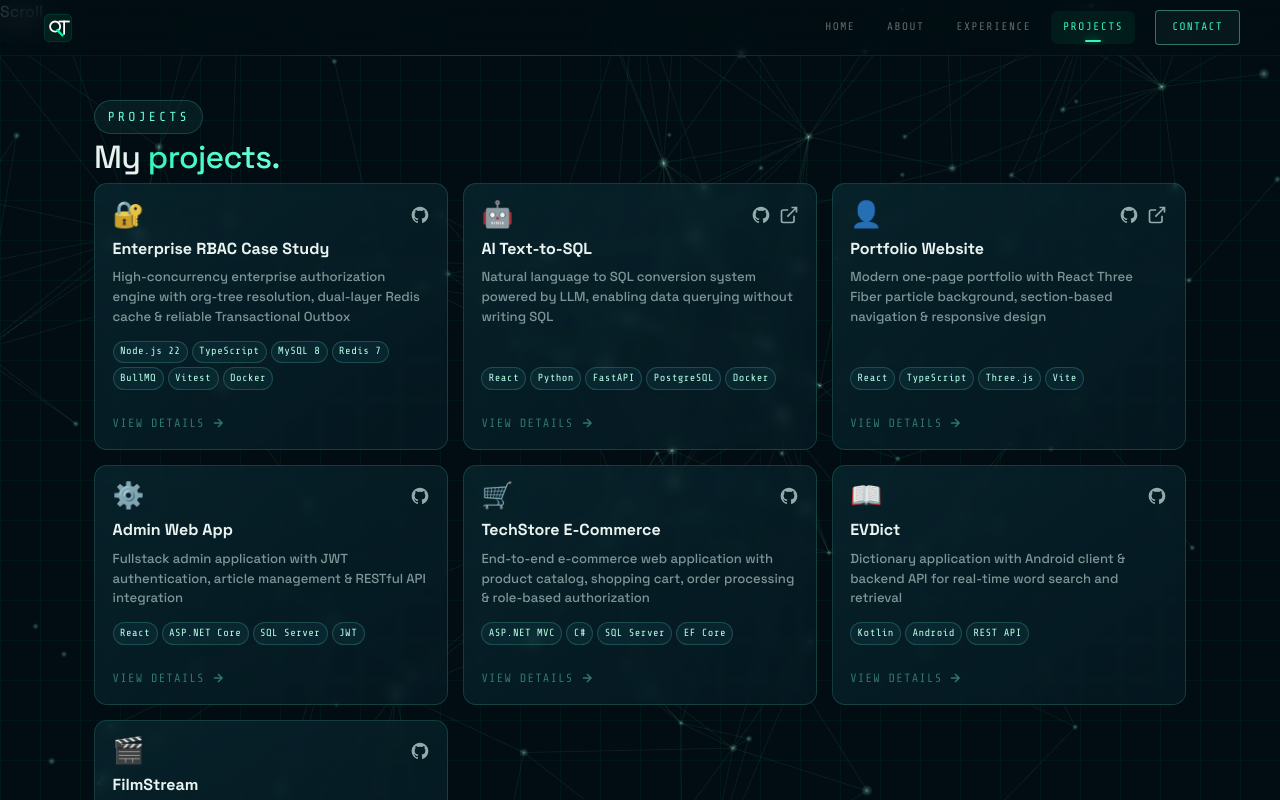
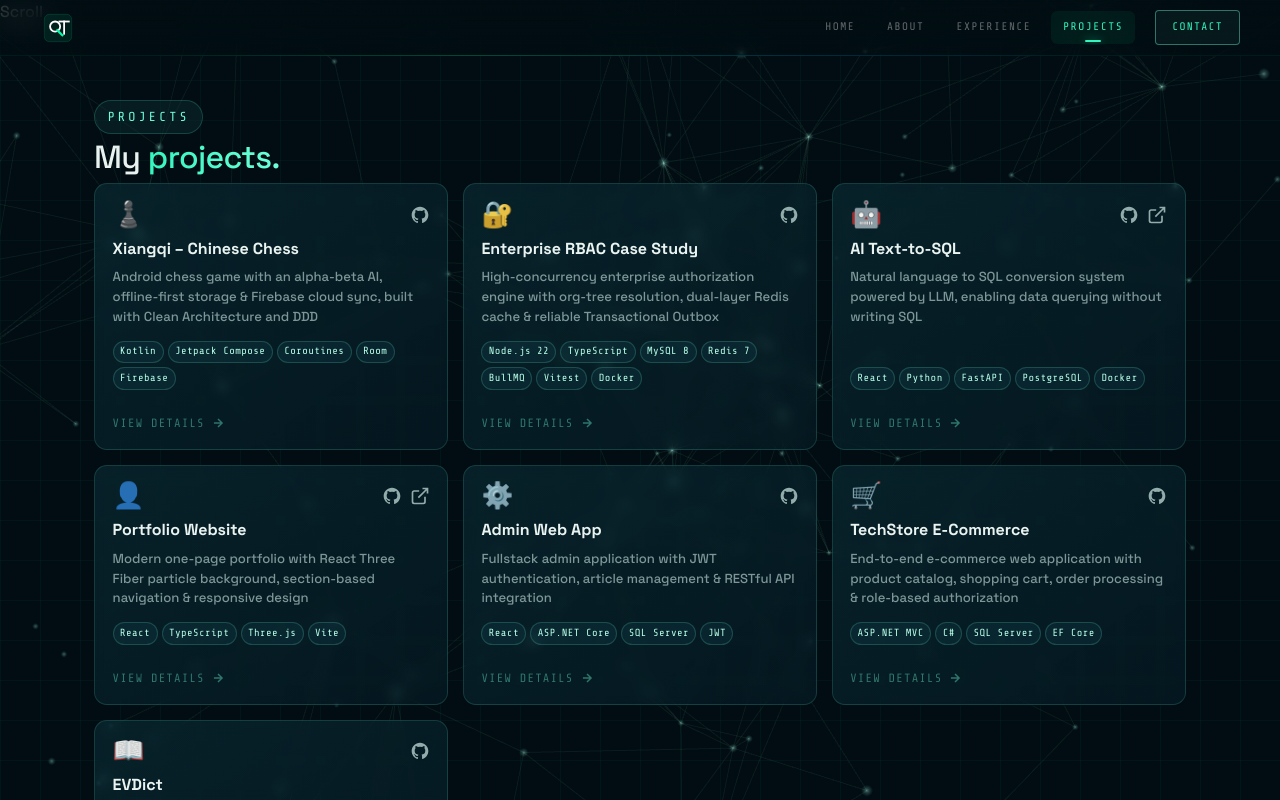
Before and after one commit to vqt2129a/portfolio-2026, a React (Vite) app: page / in a window 1280 px wide. Both pictures are taken after a click on the button "PROJECTS". Built offline with nearby package versions, Linux system fonts and the light colour scheme.

Commit message:
add Xiangqi Android project, remove FilmStream

```diff
--- a/src/sections/ProjectsSection.tsx
+++ b/src/sections/ProjectsSection.tsx
@@ -12,6 +12,14 @@ interface ProjectItem {
 }
 
 const PROJECTS: ProjectItem[] = [
+  {
+    name: "Xiangqi – Chinese Chess",
+    tagline: "Android chess game with an alpha-beta AI, offline-first storage & Firebase cloud sync, built with Clean Architecture and DDD",
+    tech: ["Kotlin", "Jetpack Compose", "Coroutines", "Room", "Firebase"],
+    github: "https://github.com/vqt2129a/xiangqi",
+    icon: "♟️",
+    fullDescription: "Designed and developed an Android Chinese Chess game supporting play against the computer (3 difficulty levels) and two-player mode on one device. Structured the app with Clean Architecture and Domain-Driven Design across 6 Gradle modules: a pure-Kotlin domain (Game aggregate, move rules, check and draw detection, domain events) and Android-independent use cases, with an MVVM presentation layer built on Jetpack Compose, ViewModel and StateFlow. Built a game AI using alpha-beta search with PVS, iterative deepening, a Zobrist transposition table and quiescence search, running on cancellable background coroutines and reaching depth 7 within 3 seconds. Verified the move rules with perft tests against reference values. Implemented offline-first persistence with Room and added Firebase through decorators without touching the domain: FCM push notifications with deep links, anonymous and Google sign-in via Credential Manager with account linking, Firestore cloud sync secured by Security Rules, Crashlytics and Performance Monitoring. Covered domain rules, use cases and ViewModels with 59 unit tests.",
+  },
   {
     name: "Enterprise RBAC Case Study",
     tagline: "High-concurrency enterprise authorization engine with org-tree resolution, dual-layer Redis cache & reliable Transactional Outbox",
@@ -61,14 +69,6 @@ const PROJECTS: ProjectItem[] = [
     github: "https://github.com/vqt2129a/evdict-android-api",
     icon: "📖",
     fullDescription: "Designed and developed a dictionary application consisting of an Android client and a backend API, enabling users to search and retrieve word meanings efficiently. Built the Android application to handle user input, display search results, and communicate with backend services. Developed RESTful APIs to process search requests and return dictionary data. Implemented client–server communication between the Android app and backend using HTTP APIs, ensuring real-time data retrieval and smooth user experience. Structured the backend to handle query processing and data management effectively.",
-  },
-  {
-    name: "FilmStream",
-    tagline: "Movie streaming web application with search, filtering, user authentication & engagement features",
-    tech: ["ASP.NET MVC", "C#", "SQL Server", "EF Core"],
-    github: "https://github.com/vqt2129a/filmstream-aspnetmvc",
-    icon: "🎬",
-    fullDescription: "Designed and developed a movie streaming web application using ASP.NET MVC and SQL Server, enabling users to browse, search, and watch movies through a web interface. Implemented core features including movie listing, search and filtering, and detailed movie pages. Built backend logic using Entity Framework for efficient database interaction and data management. Developed dynamic server-rendered UI using Razor, handling user interactions and content display. Implemented user authentication and authorization using ASP.NET Identity, supporting login, registration, and user profile management. Integrated user interaction features such as comments, likes, and view tracking to enhance user engagement. Applied the MVC architecture to structure the application, ensuring maintainability and scalability.",
   },
 ];
 
```
